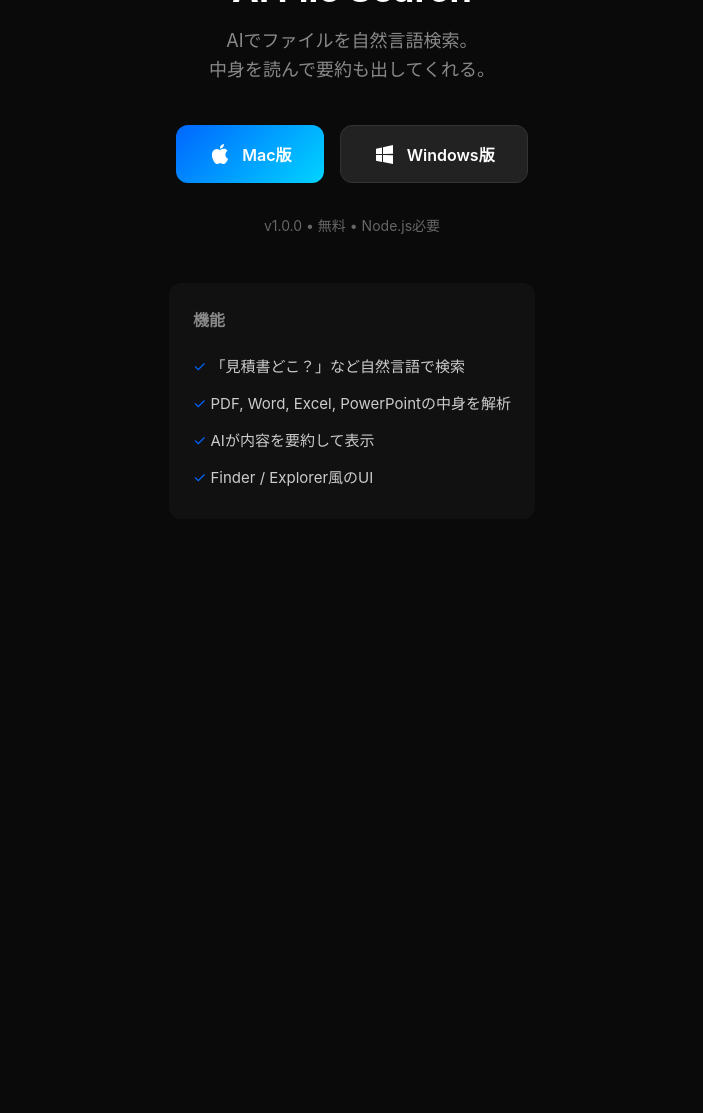
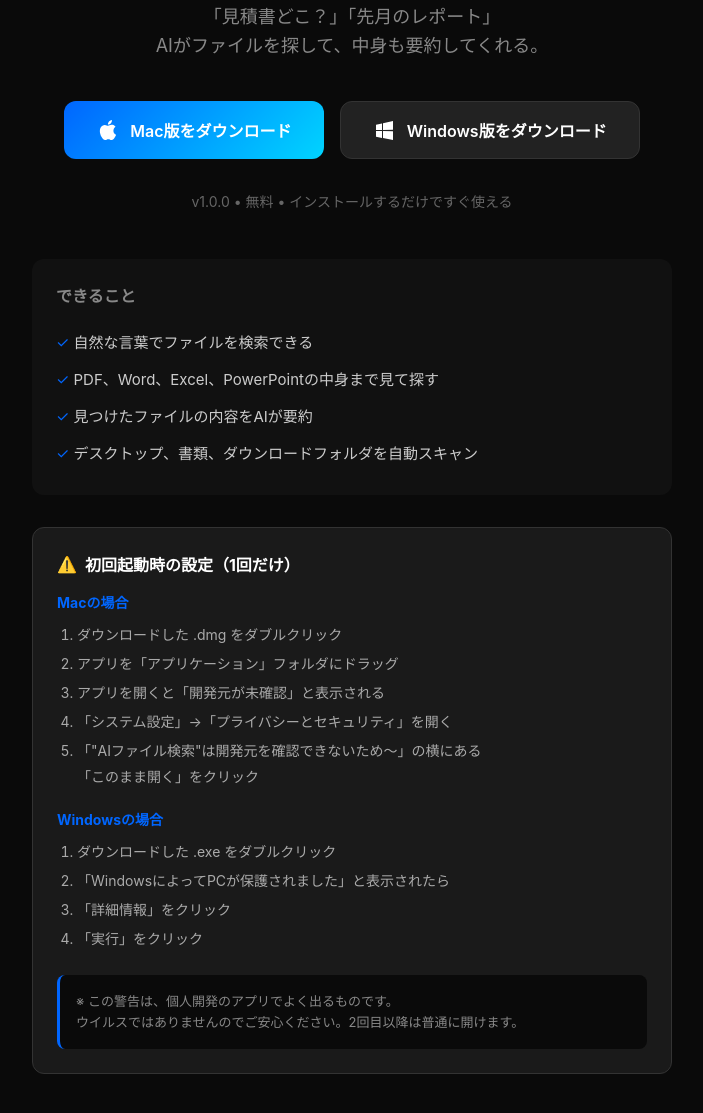
Before and after one commit to addness-teambase/ai-file-search, a plain HTML site: page index.html in a window 1280 px wide. Shown: the part 209-1322 px from the top of the page, without its empty margins (288-991 px from the left). Before the commit the page ends 800 px from the top, so only its background shows below. Drawn offline with Linux system fonts and the light colour scheme.

Commit message:
Revise HTML content and styling for clarity
Updated the title and descriptions to enhance clarity and usability. Adjusted styles and added setup instructions for Mac and Windows.

```diff
--- a/index.html
+++ b/index.html
@@ -3,21 +3,19 @@
 <head>
   <meta charset="UTF-8">
   <meta name="viewport" content="width=device-width, initial-scale=1.0">
-  <title>AI File Search - ダウンロード</title>
+  <title>AIファイル検索 - 自然な言葉でファイルを探す</title>
   <style>
     * { margin: 0; padding: 0; box-sizing: border-box; }
     body {
-      font-family: -apple-system, BlinkMacSystemFont, 'Segoe UI', sans-serif;
+      font-family: -apple-system, BlinkMacSystemFont, 'Segoe UI', 'Hiragino Sans', sans-serif;
       background: #0a0a0a;
       color: #fff;
       min-height: 100vh;
-      display: flex;
-      align-items: center;
-      justify-content: center;
-      padding: 20px;
+      padding: 40px 20px;
     }
     .container {
-      max-width: 600px;
+      max-width: 640px;
+      margin: 0 auto;
       text-align: center;
     }
     .icon {
@@ -47,11 +45,24 @@
     .btn.win:hover { background: #2a2a2a; }
     .btn svg { width: 24px; height: 24px; fill: currentColor; }
     .info { margin-top: 32px; color: #666; font-size: 14px; }
+
     .features { margin-top: 48px; text-align: left; background: #111; border-radius: 12px; padding: 24px; }
     .features h3 { margin-bottom: 16px; font-size: 16px; color: #888; }
     .features ul { list-style: none; }
     .features li { padding: 8px 0; color: #ccc; font-size: 15px; }
     .features li::before { content: "✓ "; color: #0066FF; }
+
+    .setup { margin-top: 32px; text-align: left; background: #1a1a1a; border-radius: 12px; padding: 24px; border: 1px solid #333; }
+    .setup h3 { margin-bottom: 16px; font-size: 16px; color: #fff; display: flex; align-items: center; gap: 8px; }
+    .setup h3::before { content: "⚠️"; }
+    .setup-section { margin-bottom: 20px; }
+    .setup-section:last-child { margin-bottom: 0; }
+    .setup-section h4 { color: #0066FF; font-size: 14px; margin-bottom: 10px; }
+    .setup-section ol { padding-left: 20px; color: #aaa; font-size: 14px; line-height: 1.8; }
+    .setup-section li { margin-bottom: 4px; }
+
+    .note { margin-top: 24px; padding: 16px; background: #0a0a0a; border-radius: 8px; border-left: 3px solid #0066FF; }
+    .note p { color: #888; font-size: 13px; line-height: 1.6; }
   </style>
 </head>
 <body>
@@ -59,30 +70,59 @@
     <div class="icon">
       <svg viewBox="0 0 24 24"><path d="M15.5 14h-.79l-.28-.27A6.47 6.47 0 0016 9.5 6.5 6.5 0 109.5 16c1.61 0 3.09-.59 4.23-1.57l.27.28v.79l5 5 1.5-1.5-5-5zm-6 0C7.01 14 5 11.99 5 9.5S7.01 5 9.5 5 14 7.01 14 9.5 11.99 14 9.5 14z"/></svg>
     </div>
-    <h1>AI File Search</h1>
-    <p class="desc">AIでファイルを自然言語検索。<br>中身を読んで要約も出してくれる。</p>
+    <h1>AIファイル検索</h1>
+    <p class="desc">「見積書どこ？」「先月のレポート」<br>AIがファイルを探して、中身も要約してくれる。</p>
 
     <div class="buttons">
       <a href="https://github.com/addness-teambase/ai-file-search/releases/download/v1.0.0/AI.File.Search-1.0.0-arm64.dmg" class="btn mac">
         <svg viewBox="0 0 24 24"><path d="M18.71 19.5c-.83 1.24-1.71 2.45-3.05 2.47-1.34.03-1.77-.79-3.29-.79-1.53 0-2 .77-3.27.82-1.31.05-2.3-1.32-3.14-2.53C4.25 17 2.94 12.45 4.7 9.39c.87-1.52 2.43-2.48 4.12-2.51 1.28-.02 2.5.87 3.29.87.78 0 2.26-1.07 3.81-.91.65.03 2.47.26 3.64 1.98-.09.06-2.17 1.28-2.15 3.81.03 3.02 2.65 4.03 2.68 4.04-.03.07-.42 1.44-1.38 2.83M13 3.5c.73-.83 1.94-1.46 2.94-1.5.13 1.17-.34 2.35-1.04 3.19-.69.85-1.83 1.51-2.95 1.42-.15-1.15.41-2.35 1.05-3.11z"/></svg>
-        Mac版
+        Mac版をダウンロード
       </a>
       <a href="https://github.com/addness-teambase/ai-file-search/releases/download/v1.0.0/AI.File.Search.Setup.1.0.0.exe" class="btn win">
         <svg viewBox="0 0 24 24"><path d="M3 12V6.75l6-1.32v6.48L3 12zm17-9v8.75l-10 .15V5.21L20 3zM3 13l6 .09v6.81l-6-1.15V13zm17 .25V22l-10-1.91V13.1l10 .15z"/></svg>
-        Windows版
+        Windows版をダウンロード
       </a>
     </div>
 
-    <p class="info">v1.0.0 • 無料 • Node.js必要</p>
+    <p class="info">v1.0.0 • 無料 • インストールするだけですぐ使える</p>
 
     <div class="features">
-      <h3>機能</h3>
+      <h3>できること</h3>
       <ul>
-        <li>「見積書どこ？」など自然言語で検索</li>
-        <li>PDF, Word, Excel, PowerPointの中身を解析</li>
-        <li>AIが内容を要約して表示</li>
-        <li>Finder / Explorer風のUI</li>
+        <li>自然な言葉でファイルを検索できる</li>
+        <li>PDF、Word、Excel、PowerPointの中身まで見て探す</li>
+        <li>見つけたファイルの内容をAIが要約</li>
+        <li>デスクトップ、書類、ダウンロードフォルダを自動スキャン</li>
       </ul>
+    </div>
+
+    <div class="setup">
+      <h3>初回起動時の設定（1回だけ）</h3>
+
+      <div class="setup-section">
+        <h4>Macの場合</h4>
+        <ol>
+          <li>ダウンロードした .dmg をダブルクリック</li>
+          <li>アプリを「アプリケーション」フォルダにドラッグ</li>
+          <li>アプリを開くと「開発元が未確認」と表示される</li>
+          <li>「システム設定」→「プライバシーとセキュリティ」を開く</li>
+          <li>「"AIファイル検索"は開発元を確認できないため〜」の横にある<br>「このまま開く」をクリック</li>
+        </ol>
+      </div>
+
+      <div class="setup-section">
+        <h4>Windowsの場合</h4>
+        <ol>
+          <li>ダウンロードした .exe をダブルクリック</li>
+          <li>「WindowsによってPCが保護されました」と表示されたら</li>
+          <li>「詳細情報」をクリック</li>
+          <li>「実行」をクリック</li>
+        </ol>
+      </div>
+
+      <div class="note">
+        <p>※ この警告は、個人開発のアプリでよく出るものです。<br>ウイルスではありませんのでご安心ください。2回目以降は普通に開けます。</p>
+      </div>
     </div>
   </div>
 </body>
```
